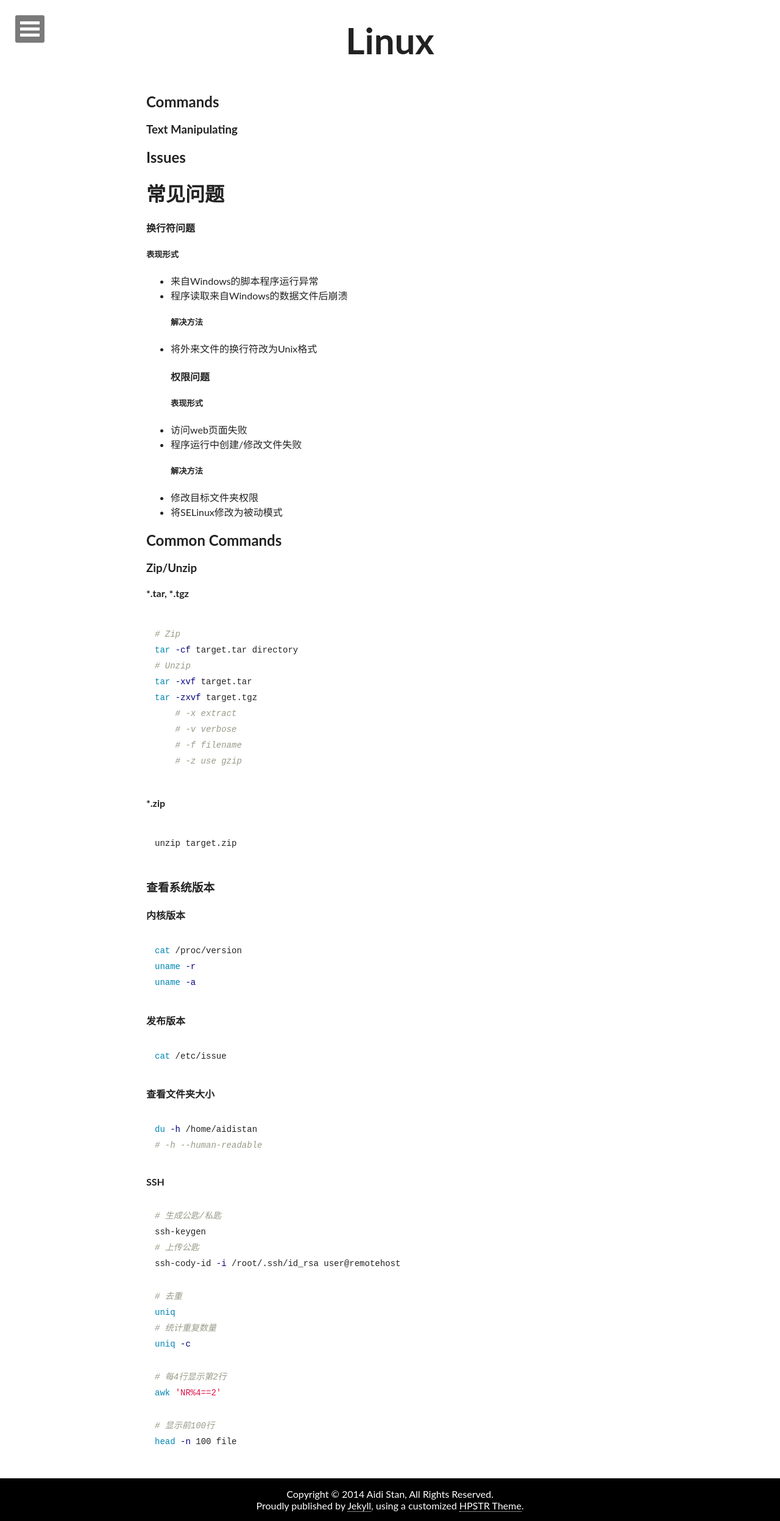
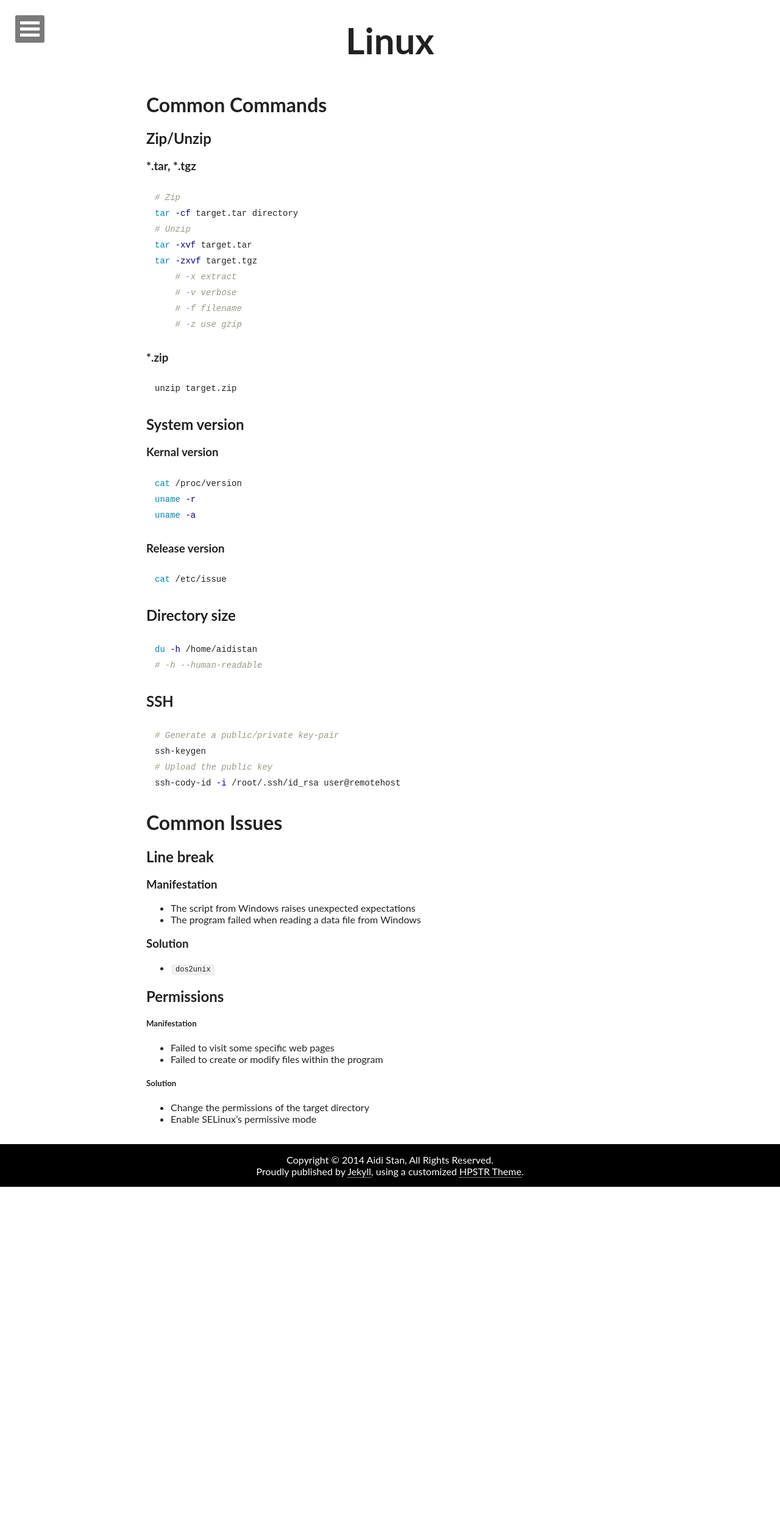
Before and after one commit to alex970448359/site-blog.aiditan.me, a Jekyll site: the page built from _notes/linux.md, in a window 1280 px wide. Shown: the whole page at 61% size. Built offline with Jekyll 4.4.1, drawn with Linux system fonts in a browser that asks for light colours; nearby versions of some CDN libraries; comment, search, counter and statistics services are not loaded; after the commit the page ends 1946 px from its top, so only the background shows below that.

Commit message:
Update notes

````diff
--- a/_notes/linux.md
+++ b/_notes/linux.md
@@ -5,38 +5,11 @@ date:     2014-11-13 12:32:28 +0800
 modified: 2014-11-22 13:49:54 +0800
 ---
 
-## Commands
+# Common Commands
 
-### Text Manipulating
+## Zip/Unzip
 
-
-
-## Issues
-
-# 常见问题
-#### 换行符问题
-
-##### 表现形式
-- 来自Windows的脚本程序运行异常
-- 程序读取来自Windows的数据文件后崩溃
-##### 解决方法
-- 将外来文件的换行符改为Unix格式
-#### 权限问题
-##### 表现形式
-- 访问web页面失败
-- 程序运行中创建/修改文件失败
-##### 解决方法
-
-- 修改目标文件夹权限
-- 将SELinux修改为被动模式
-
-
-
-## Common Commands
-
-### Zip/Unzip
-
-#### *.tar, *.tgz
+### *.tar, *.tgz
 
 {% highlight bash %}
 # Zip
@@ -50,56 +23,65 @@ tar -zxvf target.tgz
     # -z use gzip
 {% endhighlight %}
 
-#### *.zip
+### *.zip
 
 {% highlight bash %}
 unzip target.zip
 {% endhighlight %}
 
-###  查看系统版本
+## System version
 
-#### 内核版本
+### Kernal version
 
-```bash
+{% highlight bash %}
 cat /proc/version
 uname -r
 uname -a
-```
+{% endhighlight %}
 
-#### 发布版本
+### Release version
 
-```bash
+{% highlight bash %}
 cat /etc/issue
-```
-#### 查看文件夹大小
-```bash
+{% endhighlight %}
+
+## Directory size
+
+{% highlight bash %}
 du -h /home/aidistan
 # -h --human-readable
-```
-#### SSH
-```bash
-# 生成公匙/私匙
+{% endhighlight %}
+
+## SSH
+
+{% highlight bash %}
+# Generate a public/private key-pair
 ssh-keygen
-# 上传公匙
+# Upload the public key
 ssh-cody-id -i /root/.ssh/id_rsa user@remotehost
-```
+{% endhighlight %}
 
+# Common Issues
 
+## Line break
 
-```bash
-# 去重
-uniq
-# 统计重复数量
-uniq -c
-```
+### Manifestation
 
-```bash
-# 每4行显示第2行
-awk 'NR%4==2'
-```
+- The script from Windows raises unexpected expectations
+- The program failed when reading a data file from Windows
 
+### Solution
 
-```bash
-# 显示前100行
-head -n 100 file
-```
+- `dos2unix`
+
+## Permissions
+
+##### Manifestation
+
+- Failed to visit some specific web pages
+- Failed to create or modify files within the program
+
+##### Solution
+
+- Change the permissions of the target directory
+- Enable SELinux's permissive mode
--- a/_sass/_syntax.scss
+++ b/_sass/_syntax.scss
@@ -3,7 +3,7 @@
   pre {
     position: relative;
     margin: 0;
-    padding: 1em;
+    padding: 0 1em;
     @include font(14);
   }
   .c { color: #999988; font-style: italic } /* Comment */
````
Also changed, not shown: _notes/data-visualization.md (added, +25 -0 lines), _notes/goagent.md (+7 -6 lines).
